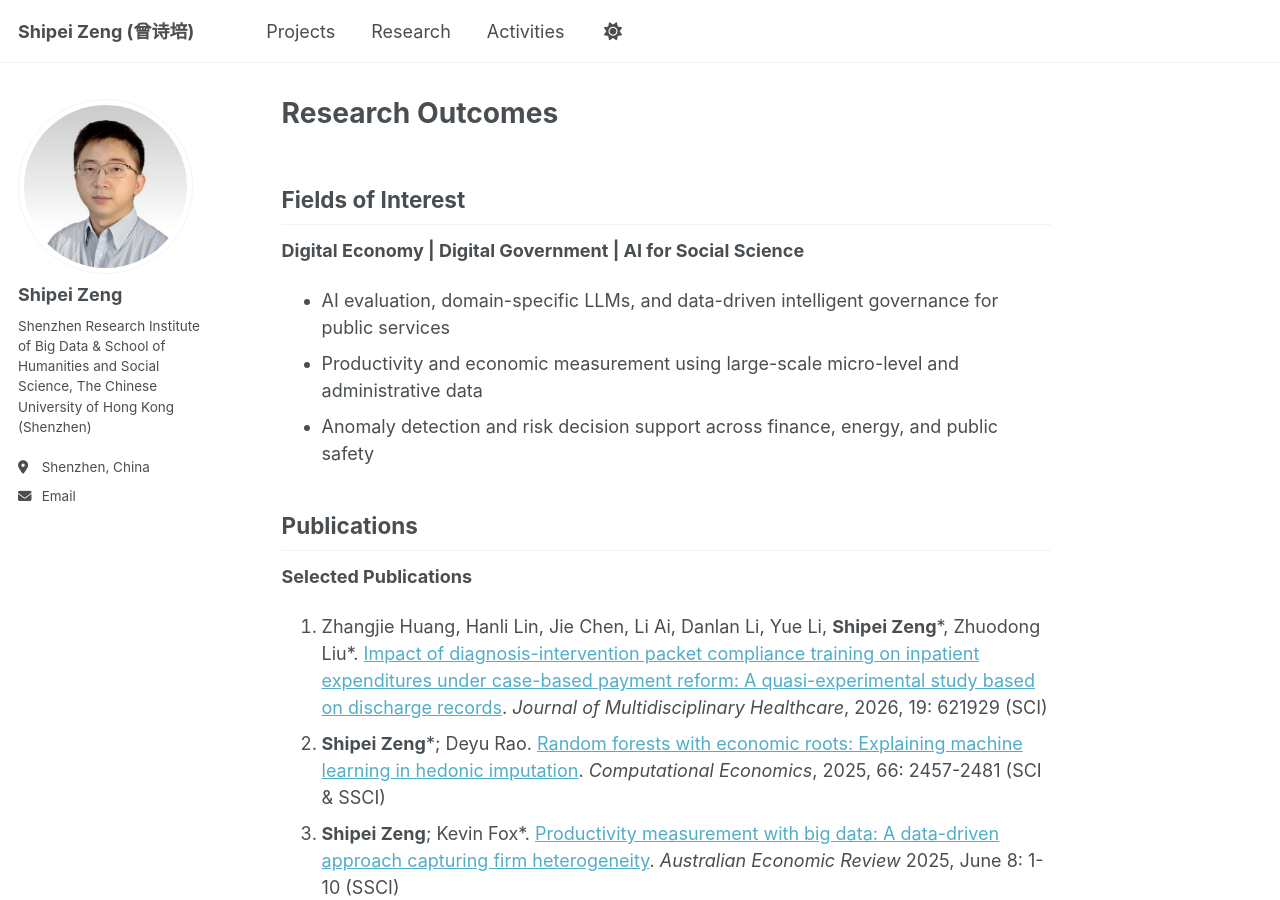
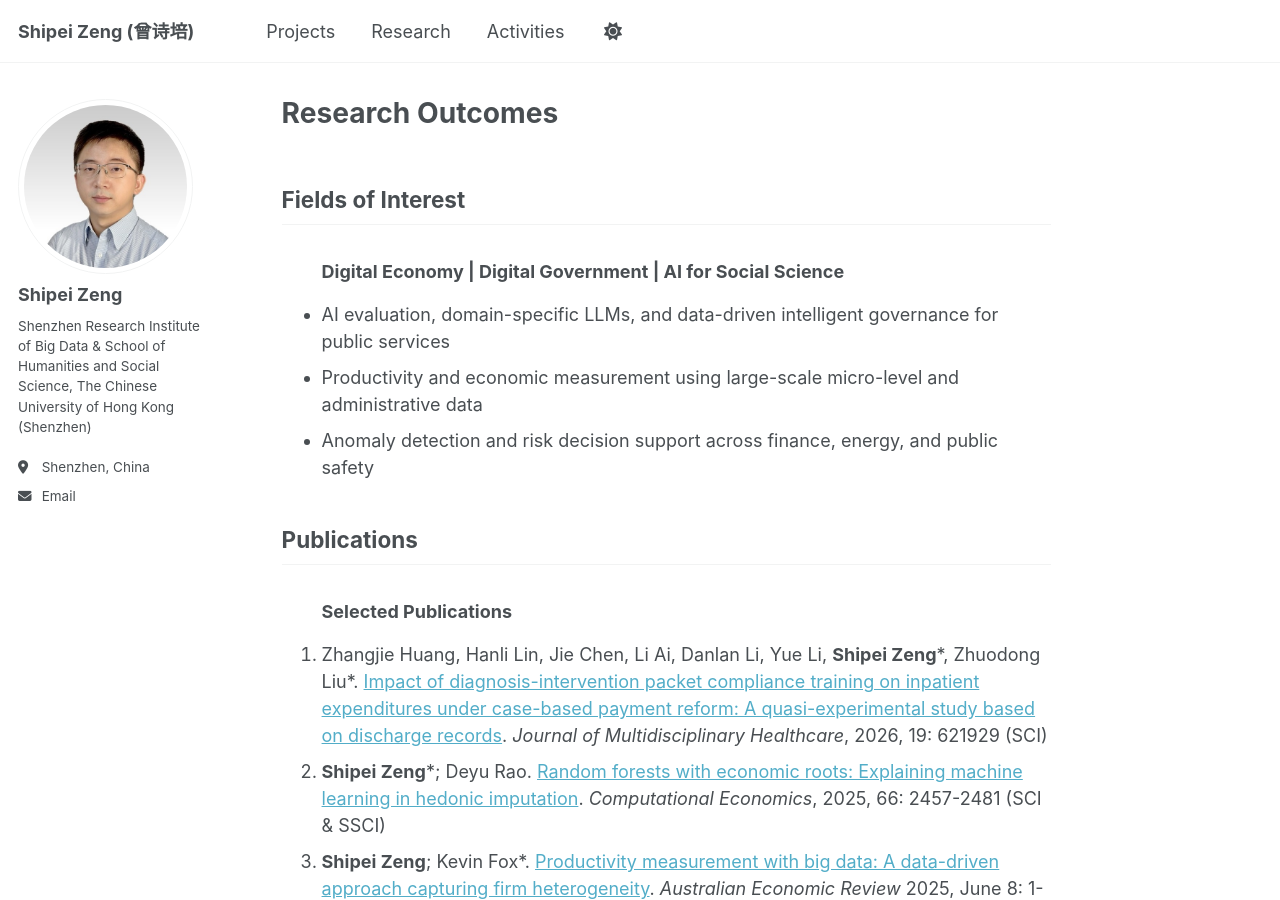
Before and after one commit to shipei-zeng/shipei-zeng.github.io, a Jekyll site: the page built from _pages/research.md, in a window 1280 px wide and 900 px high. Built offline with Jekyll 4.4.1, drawn with Linux system fonts in a browser that asks for light colours; a script that is not in the unit is left out.

Commit message:
Update research.md

```diff
--- a/_pages/research.md
+++ b/_pages/research.md
@@ -3,18 +3,18 @@ permalink: /research/
 title: "Research Outcomes"
 ---
 ## Fields of Interest
-   **Digital Economy | Digital Government | AI for Social Science**
+<h3 style="margin-left: 40px;">Digital Economy | Digital Government | AI for Social Science</h3>
 - AI evaluation, domain-specific LLMs, and data-driven intelligent governance for public services
 - Productivity and economic measurement using large-scale micro-level and administrative data
 - Anomaly detection and risk decision support across finance, energy, and public safety
 
 ## Publications
-   **Selected Publications**
+<h3 style="margin-left: 40px;">Selected Publications</h3>
 1. Zhangjie Huang, Hanli Lin, Jie Chen, Li Ai, Danlan Li, Yue Li, __Shipei Zeng__\*, Zhuodong Liu\*. [Impact of diagnosis-intervention packet compliance training on inpatient expenditures under case-based payment reform: A quasi-experimental study based on discharge records](https://www.dovepress.com/impact-of-diagnosis-intervention-packet-compliance-training-on-inpatie-peer-reviewed-fulltext-article-JMDH). _Journal of Multidisciplinary Healthcare_, 2026, 19: 621929 (SCI)
 1. __Shipei Zeng__\*; Deyu Rao. [Random forests with economic roots: Explaining machine learning in hedonic imputation](https://link.springer.com/article/10.1007/s10614-024-10798-9). _Computational Economics_, 2025, 66: 2457-2481 (SCI & SSCI)
 1. __Shipei Zeng__; Kevin Fox\*. [Productivity measurement with big data: A data-driven approach capturing firm heterogeneity](https://onlinelibrary.wiley.com/doi/10.1111/1467-8462.70014). _Australian Economic Review_ 2025, June 8: 1-10 (SSCI)
 
-   **Other Publications**
+   ### Other Publications
 1. __Shipei Zeng__; Shan Dai\*. [Synergizing domain knowledge and machine learning: Intelligent early fraud detection enhanced by earnings management analysis](https://onlinelibrary.wiley.com/doi/full/10.1111/irfi.70021). _International Review of Finance_ 2025, May 2: 1-27 (SSCI)
 1. __Shipei Zeng__; Jie Chen\*. [Empowerment of smart governance for local governments in China: Lessons from Shenzhen](https://link.springer.com/article/10.1007/s13132-025-02761-2). _Journal of the Knowledge Economy_ 2025, May 2: 1-19.
 1. Shan Dai; Jiayu Zhang; Zhelin Huang; __Shipei Zeng__\*. [Fire prediction and risk identification with interpretable machine learning](https://onlinelibrary.wiley.com/doi/10.1002/for.3266?af=R). _Journal of Forecasting_, 2025, Mar 2: 1-17 (SSCI)
```
